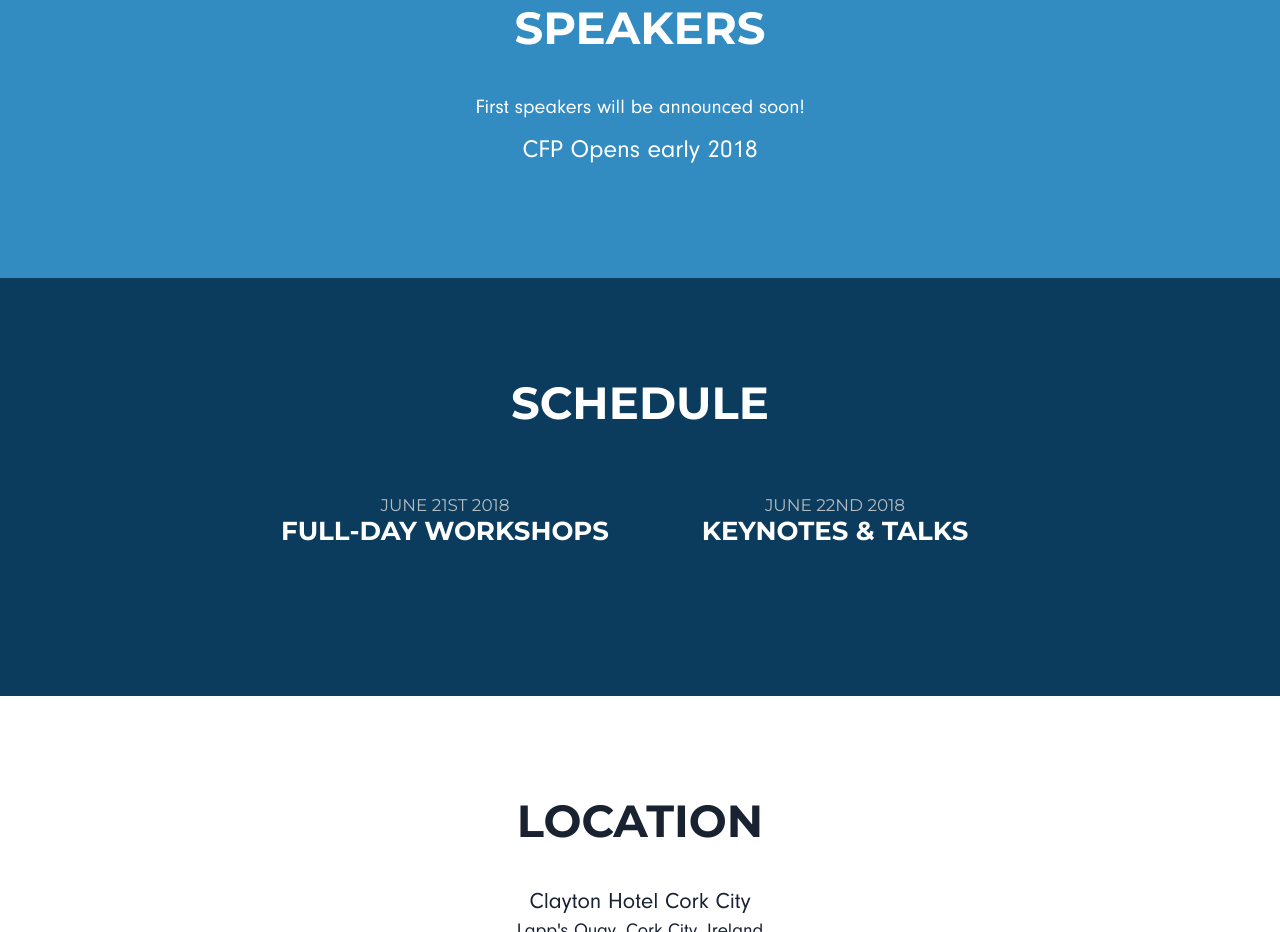
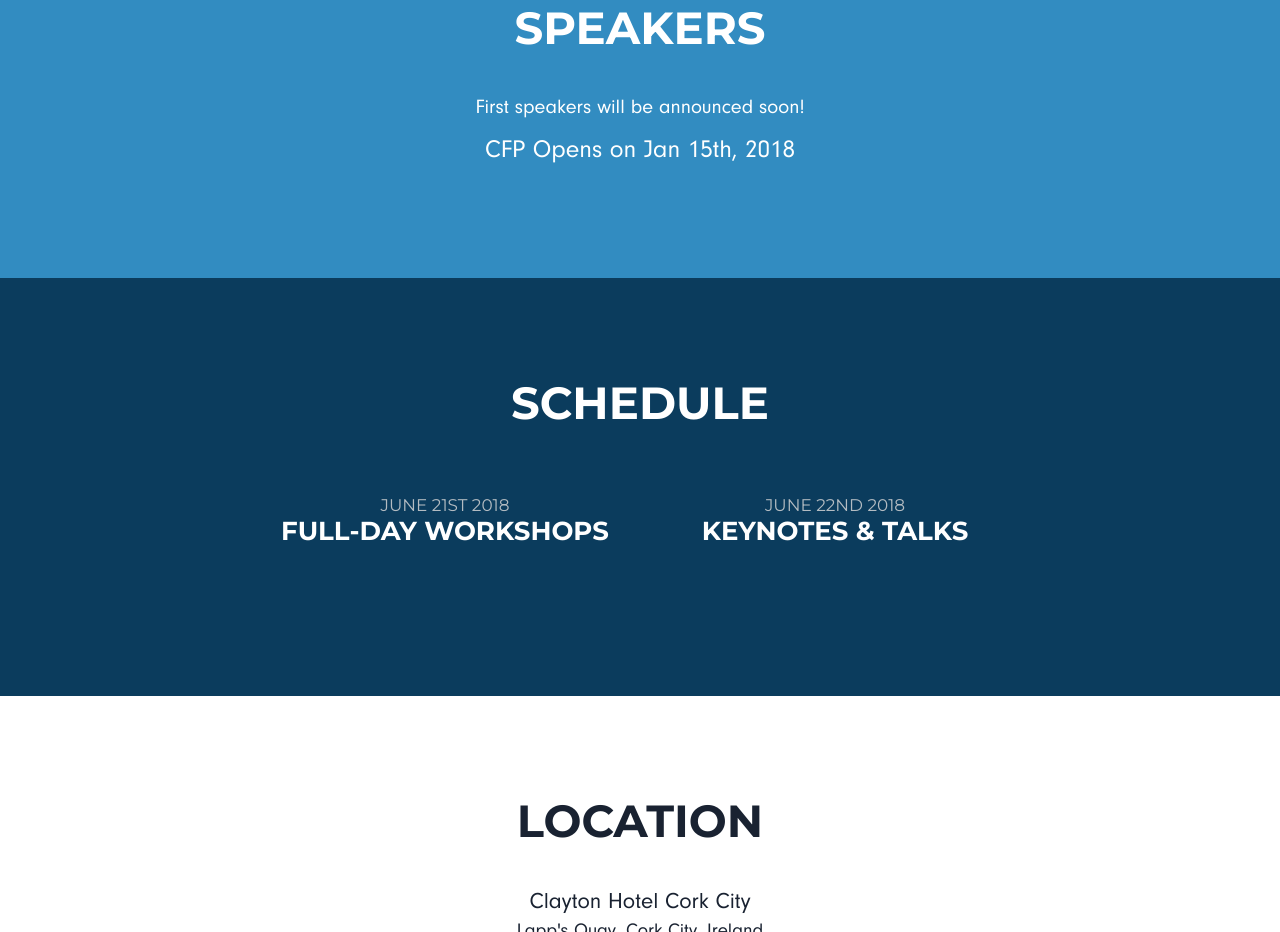
Before and after one commit to rebelcon/rebelcon.io, a plain HTML site: page index.html in a window 1280 px wide. Shown: the part 1199-2131 px from the top of the page. Drawn offline with nearby package versions, Linux system fonts and the light colour scheme; some packages are replaced by stand-ins of ours.

Commit message:
Add CFP start

```diff
--- a/index.html
+++ b/index.html
@@ -135,7 +135,7 @@
             </div>
 
             <div class="col-lg-8 col-lg-offset-2 speakers-temp">
-                <p class="call-for-speakers">CFP Opens early 2018</p>
+                <p class="call-for-speakers">CFP Opens on Jan 15th, 2018</p>
             </div>
         </div>
     </div>
```
